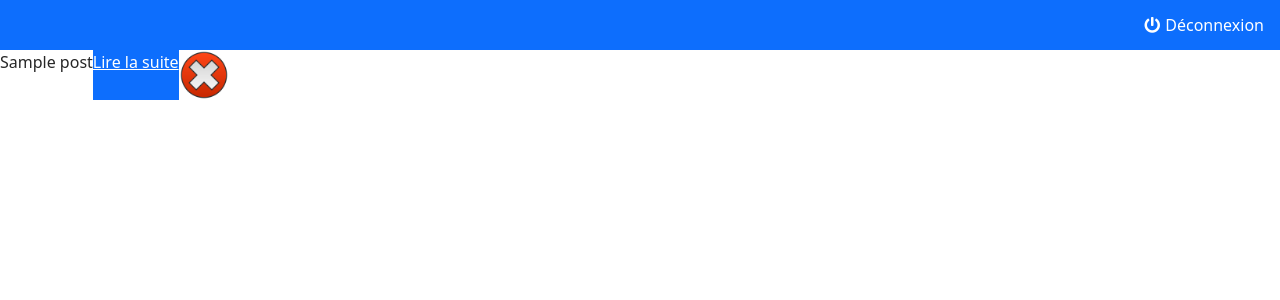
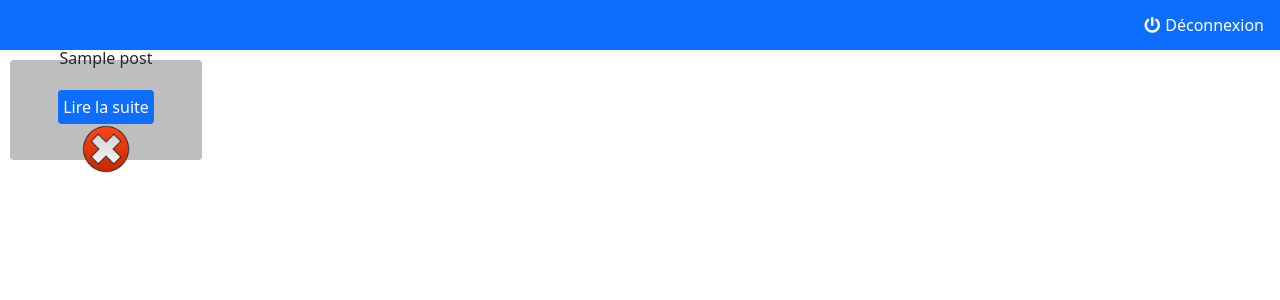
Before and after one commit to lucas-ru/projet_sumfony, a Symfony app: template templates/post/index.html.twig in a window 1280 px wide. Shown: the top 300 px of the page. Run offline with Twig, Linux system fonts and the light colour scheme; the template is opened without the code that fills it: most values are stand-ins (such as "Sample title", 1, 10 or a date in 2020); some libraries are stand-ins or nearby versions.

Commit message:
Lucas E -- Merge conflits

```diff
--- a/templates/post/index.html.twig
+++ b/templates/post/index.html.twig
@@ -11,9 +11,9 @@
     </div>
     <div class="articles" >
         {% for post in posts %}
-            <div class="article" style="display: flex;flex-direction: row">
+            <div class="article articleIndex">
                 {{ post.title }}
-                <a href="{{ path('post_show', {'id': post.id}) }}" class="btn-primary">Lire la suite</a>
+                <a href="{{ path('post_show', {'id': post.id}) }}" class="btn-primary btnReadMore">Lire la suite</a>
                 <div >
                     {% if post.isPublished == true %}
                         <img src="{{ asset('images/checked.png') }}" alt="" style="width: 50px;height: auto">
@@ -24,8 +24,5 @@
             </div>
         {% endfor %}
     </div>
-    {% if is_granted('ROLE_STUDENT') %}
-        <a href="{{ path('post_create') }}" class="btn-primary">Nouveau post</a>
-    {% endif %}
 
 {% endblock %}
--- a/templates/post/show.html.twig
+++ b/templates/post/show.html.twig
@@ -22,9 +22,6 @@
                     </div>
                     <div class="col-3">
                         {{ comment.author }} (<small>{{ comment.createdAt | date('d/m/Y à H:i') }}</small>)
-                    </div>
-                    <div class="col">
-                        {{ comment.content | raw }}
                     </div>
                     {% if (post.author.id == security.id and post.isPublished == true )  %}
                     <a href="{{ path('post_validate',{id_post: post.author.id, id_author:comment.author.id}) }}" class="linkChooseAuthor">
```
